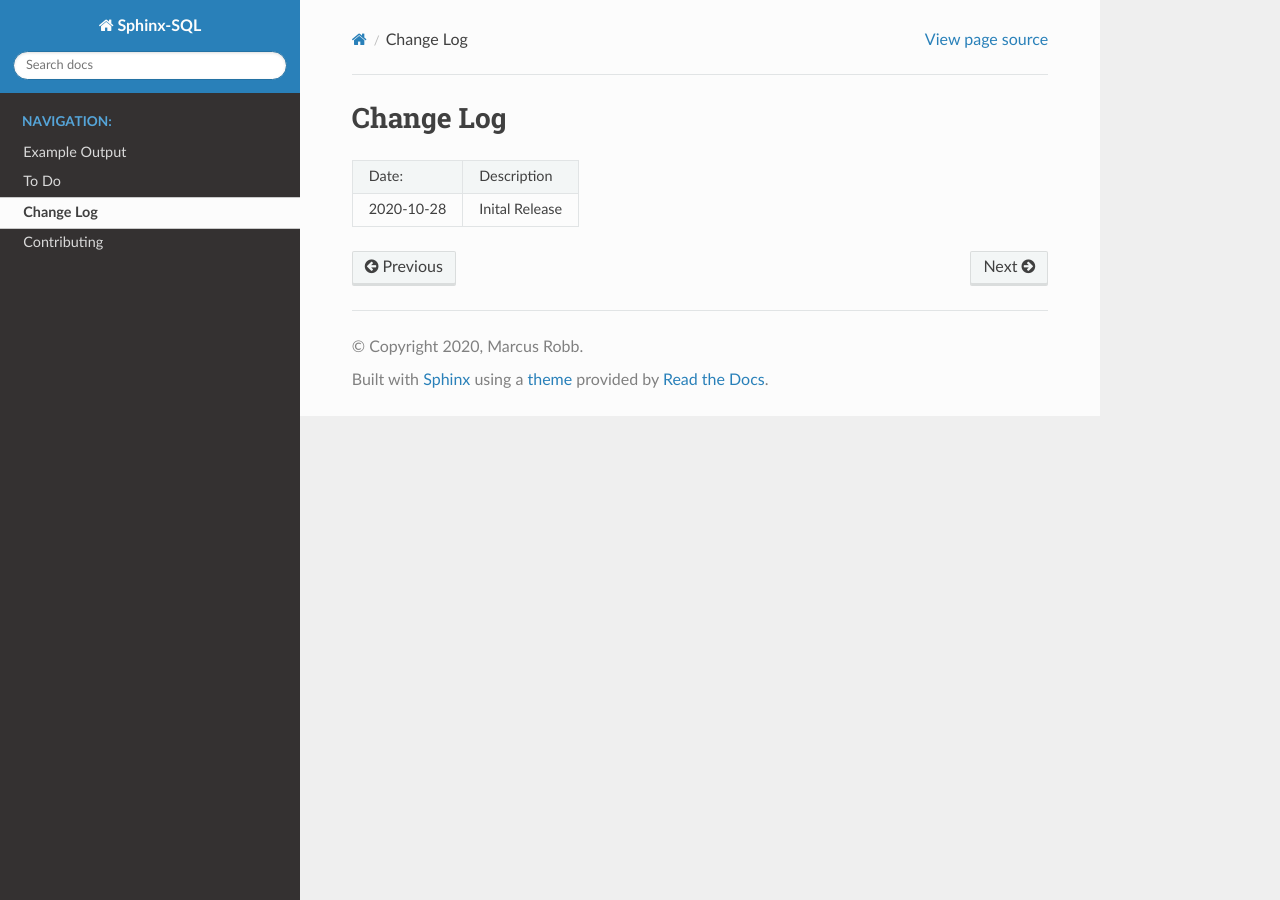
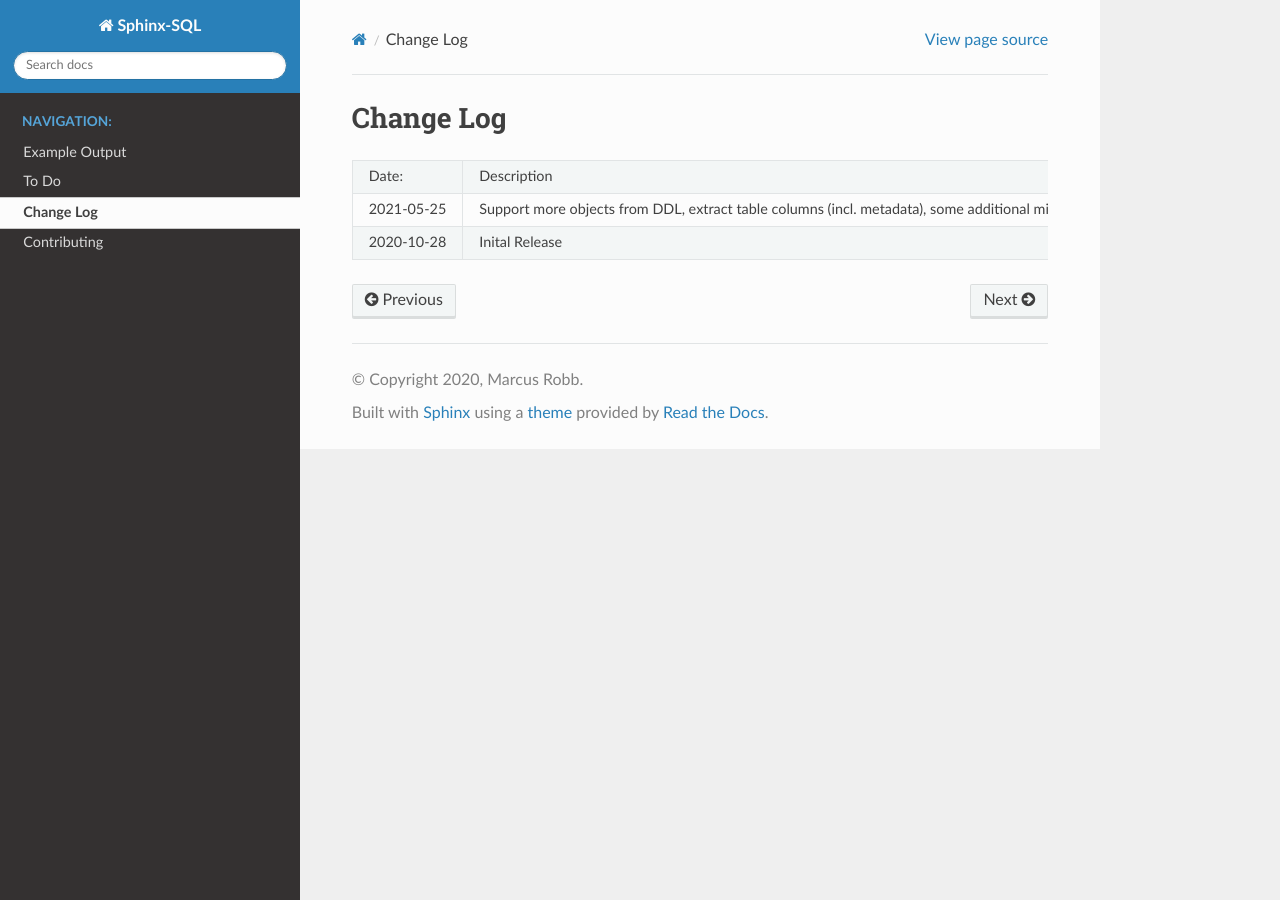
Before and after one commit to jackscodemonkey/sphinx-sql, a Sphinx documentation site: the page built from docs/source/changelog.rst, in a window 1280 px wide. Built offline with Sphinx 7.4.7 and the Read the Docs theme 2.0.0, drawn with Linux system fonts in a browser that asks for light colours.

Commit message:
Update changelog.

```diff
--- a/docs/source/changelog.rst
+++ b/docs/source/changelog.rst
@@ -1,8 +1,10 @@
 Change Log
 ^^^^^^^^^^
 
-+-----------------------+--------------------------------------+
-| Date:                 | Description                          |
-+-----------------------+--------------------------------------+
-| 2020-10-28            | Inital Release                       |
-+-----------------------+--------------------------------------+
++-----------------------+-------------------------------------------------------------------------------------------------------------+
+| Date:                 | Description                                                                                                 |
++-----------------------+-------------------------------------------------------------------------------------------------------------+
+| 2021-05-25            | Support more objects from DDL, extract table columns (incl. metadata), some additional minor modifications. |
++-----------------------+-------------------------------------------------------------------------------------------------------------+
+| 2020-10-28            | Inital Release                                                                                              |
++-----------------------+-------------------------------------------------------------------------------------------------------------+
```
